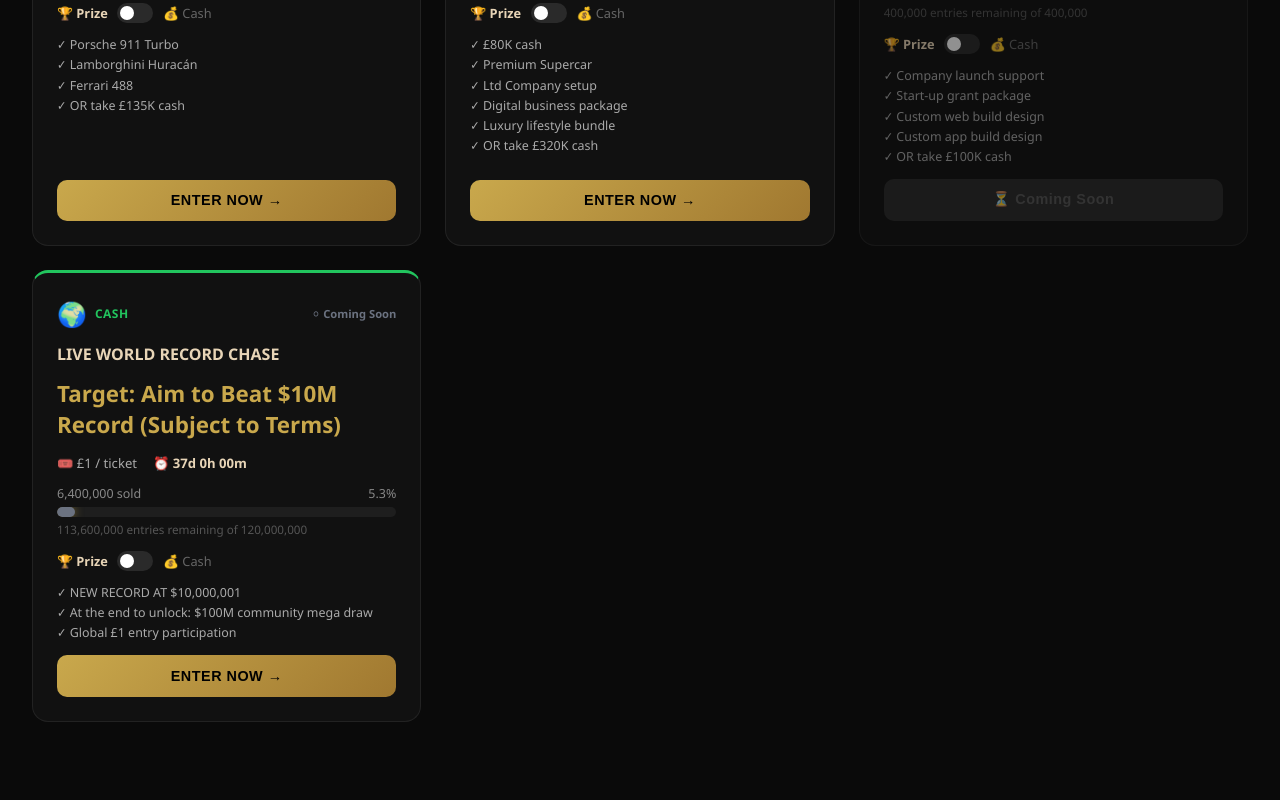
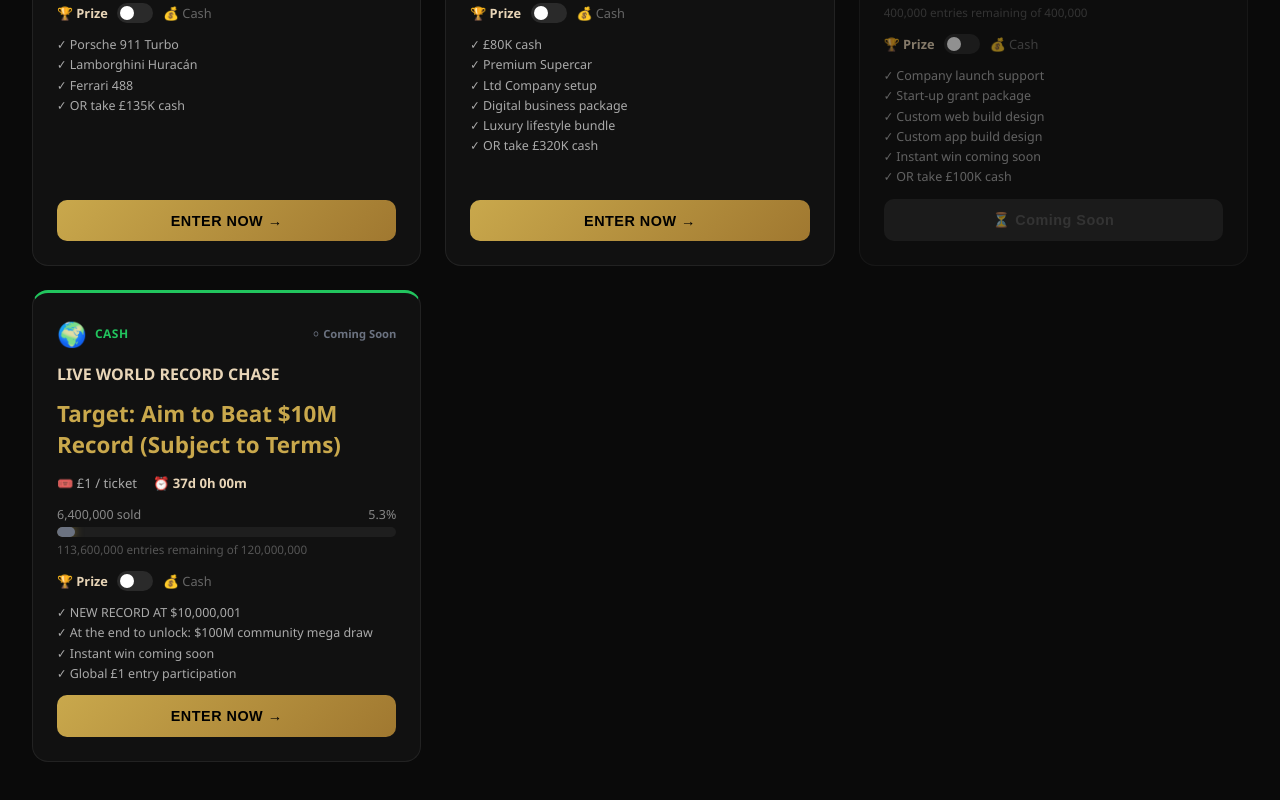
Before and after one commit to LuxePrizeDraws/UAE-COMPETITION, a React (Vite) app in the folder client/: page /dashboard in a window 1280 px wide. Shown: the part 1406-2206 px from the top of the page. Built offline with nearby package versions, Linux system fonts and the light colour scheme.

Commit message:
Add instant win coming-soon indicators
Co-authored-by: shugstarwork-maker <312240208+shugstarwork-maker@users.noreply.github.com>

```diff
--- a/client/src/App.tsx
+++ b/client/src/App.tsx
@@ -104,6 +104,7 @@ const competitions = [
       weeklyDraws: 'Weekly fixed draws every Friday',
       dailyDraws: 'Daily mini draws at fixed cut-off',
       instantWinAllocation: 'Up to 8% of prize fund, pre-structured and capped',
+      instantWinStatus: 'Coming soon',
     },
   },
   {
@@ -133,6 +134,7 @@ const competitions = [
       weeklyDraws: 'Weekly record-chase supporting draws',
       dailyDraws: 'Daily £1 micro draws with fixed schedule',
       instantWinAllocation: 'Minority instant wins capped at 5% of total prize pool',
+      instantWinStatus: 'Coming soon',
     },
   },
 ];
--- a/client/src/components/CompetitionCard.tsx
+++ b/client/src/components/CompetitionCard.tsx
@@ -28,6 +28,7 @@ interface Competition {
     weeklyDraws: string;
     dailyDraws: string;
     instantWinAllocation: string;
+    instantWinStatus?: string;
   };
 }
 
@@ -236,6 +237,9 @@ const CompetitionCard = ({ competition }: CompetitionCardProps) => {
             <p className="transparency-text">Weekly Draws: {competition.drawStructure.weeklyDraws}</p>
             <p className="transparency-text">Daily Draws: {competition.drawStructure.dailyDraws}</p>
             <p className="transparency-text">Instant Wins (Minority): {competition.drawStructure.instantWinAllocation}</p>
+            {competition.drawStructure.instantWinStatus && (
+              <p className="transparency-text">Instant Win Status: {competition.drawStructure.instantWinStatus}</p>
+            )}
           </>
         )}
       </div>
--- a/client/src/pages/Dashboard.tsx
+++ b/client/src/pages/Dashboard.tsx
@@ -157,7 +157,7 @@ const COMPETITIONS: Competition[] = [
     type: 'package',
     icon: '🚀',
     status: 'coming-soon',
-    details: ['Company launch support', 'Start-up grant package', 'Custom web build design', 'Custom app build design', 'OR take £100K cash'],
+    details: ['Company launch support', 'Start-up grant package', 'Custom web build design', 'Custom app build design', 'Instant win coming soon', 'OR take £100K cash'],
   },
   {
     id: 10,
@@ -173,7 +173,7 @@ const COMPETITIONS: Competition[] = [
     type: 'cash',
     icon: '🌍',
     status: 'live',
-    details: ['NEW RECORD AT $10,000,001', 'At the end to unlock: $100M community mega draw', 'Global £1 entry participation'],
+    details: ['NEW RECORD AT $10,000,001', 'At the end to unlock: $100M community mega draw', 'Instant win coming soon', 'Global £1 entry participation'],
   },
 ];
 
```
Also changed, not shown: 1 other file (tests, documents, lock files or other folders).
